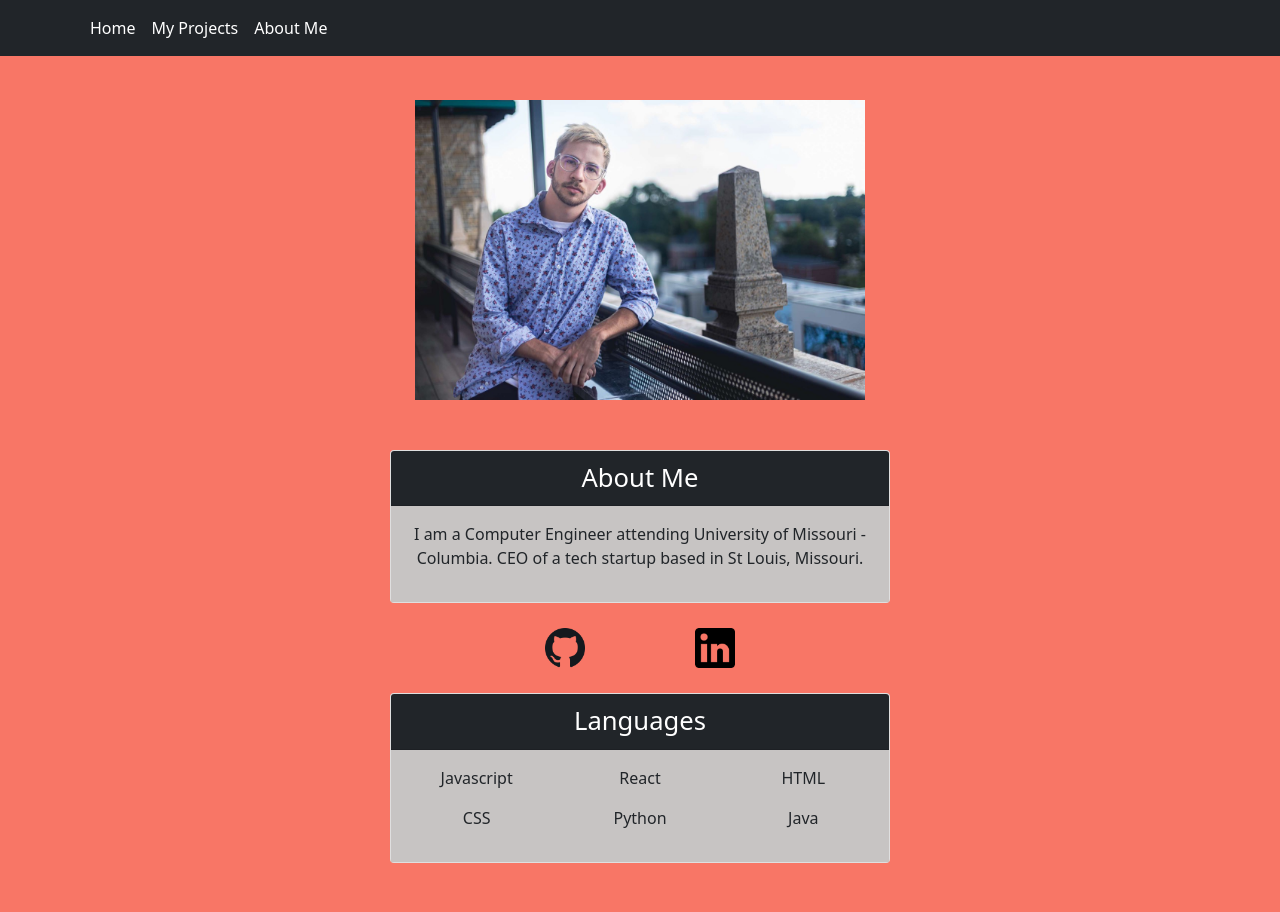
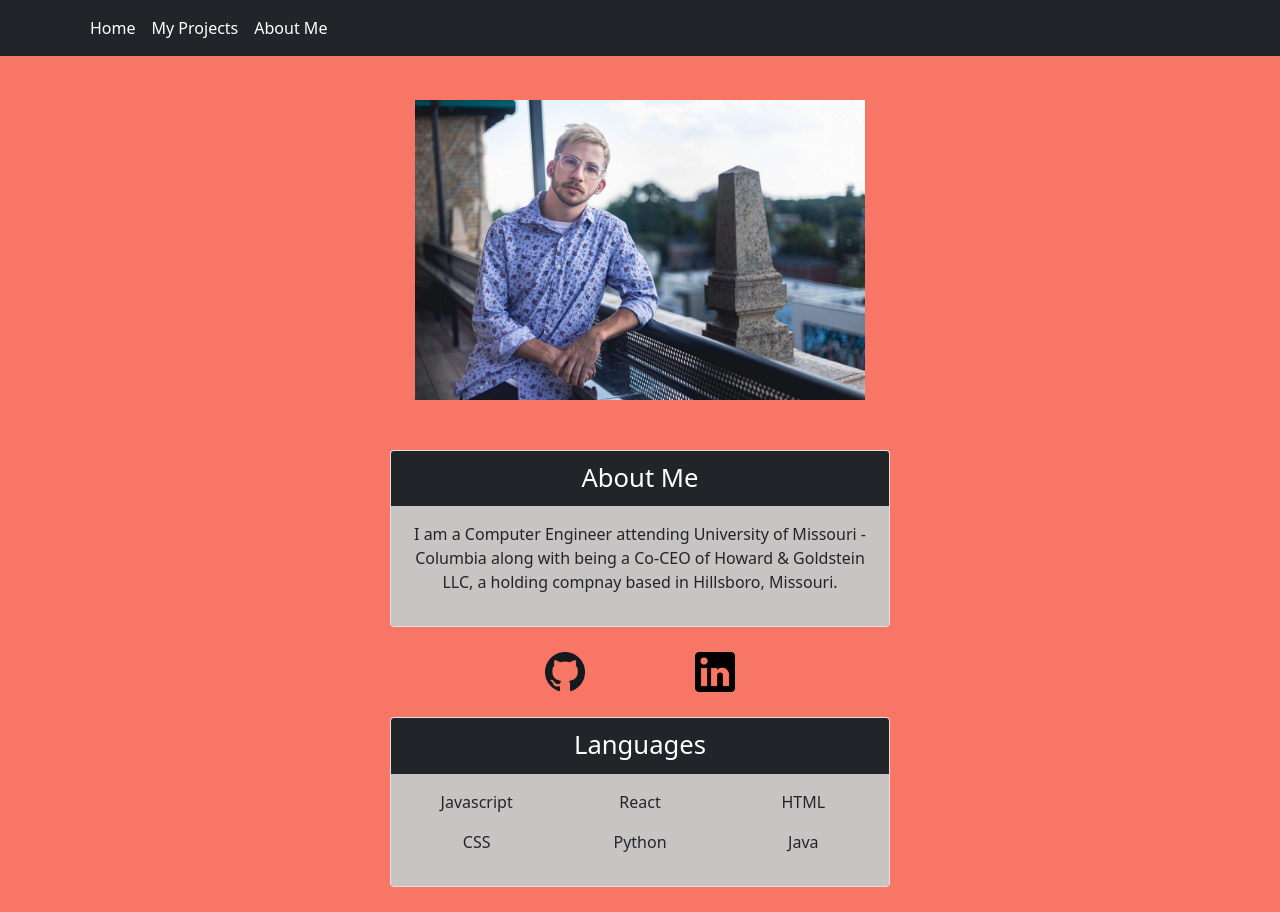
Before and after one commit to TheRealDeathEye/my-website, a React (Create React App) app: page /aboutMe in a window 1280 px wide. Before the commit the page ends 888 px from the top, so only its background shows below. Built offline with nearby package versions, Linux system fonts and the light colour scheme; the HTML template or start-up script is replaced by a standard one.

Commit message:
Update aboutMe.jsx

```diff
--- a/src/components/aboutMe.jsx
+++ b/src/components/aboutMe.jsx
@@ -8,7 +8,7 @@ function AboutMe() {
       <Card style={{width:'85%', maxWidth:'500px', margin:'25px 0 25px 0'}}>
         <Card.Header style={{fontSize: "1.6em", backgroundColor:'#212529', color:'white'}}  className=" text-center">About Me</Card.Header>
         <Card.Body style={{background:'#c7c4c3'}}>
-          <p>I am a Computer Engineer attending University of Missouri - Columbia. CEO of a tech startup based in St Louis, Missouri.</p>
+          <p>I am a Computer Engineer attending University of Missouri - Columbia along with being a Co-CEO of Howard & Goldstein LLC, a holding compnay based in Hillsboro, Missouri.</p>
         </Card.Body>
       </Card>
       <div className='row' style={{width:'65%', maxWidth:'300px'}}>
```
